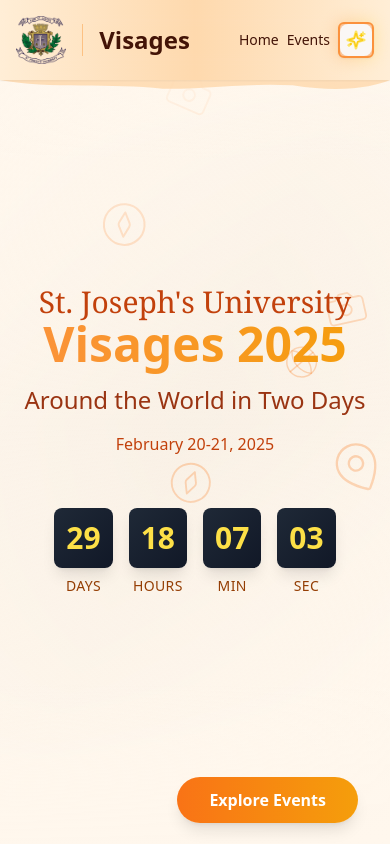
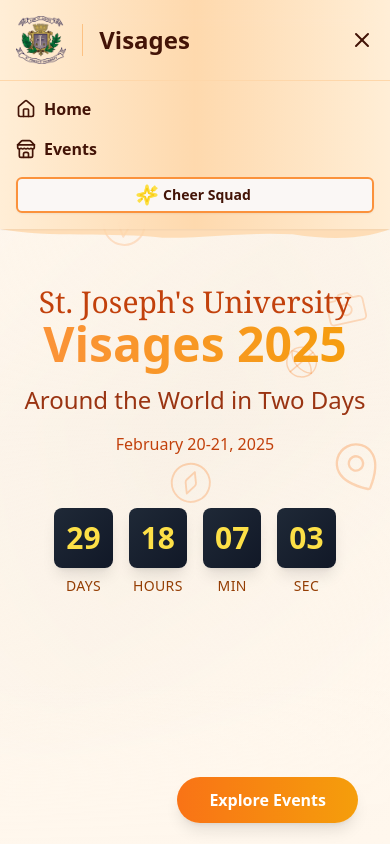
Before and after one commit to ammar-codeable/visages, a React (Vite) app: page / in a window 390 px wide. Both pictures are taken after a click on the button 356 px from the left and 40 px from the top of the page. Shown: the top 844 px of the page. Built offline with nearby package versions, Linux system fonts and the light colour scheme.

Commit message:
feat: implement mobile dropdown menu in Navbar component

```diff
--- a/src/components/Navbar.tsx
+++ b/src/components/Navbar.tsx
@@ -1,8 +1,10 @@
 import SparkleIcon from "@/components/SparkleIcon";
 import { Button } from "@/components/ui/button";
 import { Separator } from "@/components/ui/separator";
-import { motion } from "motion/react";
+import { Home, Menu, Store, X } from "lucide-react";
+import { motion, AnimatePresence } from "motion/react";
 import { Link } from "react-router";
+import { useState } from "react";
 
 const DecorativeBorder = () => (
   <div className="absolute bottom-0 left-0 right-0 translate-y-full">
@@ -30,7 +32,47 @@
   </div>
 );
 
-const Navbar = () => (
+const MobileDropdown = ({ isOpen }: { isOpen: boolean; onClose: () => void }) => (
+  <AnimatePresence>
+    {isOpen && (
+      <motion.div
+        initial={{ opacity: 0, height: 0 }}
+        animate={{ opacity: 1, height: "auto" }}
+        exit={{ opacity: 0, height: 0 }}
+        className="sm:hidden border-t border-orange-200"
+      >
+        <div className="flex flex-col space-y-4 p-4">
+          <Link
+            to="/"
+            className="flex items-center gap-2 text-base font-bold text-orange-950 hover:text-orange-700"
+          >
+            <Home className="h-5 w-5" />
+            Home
+          </Link>
+          <Link
+            to="/events"
+            className="flex items-center gap-2 text-base font-bold text-orange-950 hover:text-orange-700"
+          >
+            <Store className="h-5 w-5" />
+            Events
+          </Link>
+          <Button
+            variant="outline"
+            className="flex items-center justify-center gap-2 border-2 border-orange-400 font-bold text-orange-950 hover:bg-orange-200/60"
+          >
+            <SparkleIcon />
+            Cheer Squad
+          </Button>
+        </div>
+      </motion.div>
+    )}
+  </AnimatePresence>
+);
+
+const Navbar = () => {
+  const [isOpen, setIsOpen] = useState(false);
+
+  return (
     <motion.div
       initial={{ y: -100, opacity: 0 }}
       animate={{ y: 0, opacity: 1 }}
@@ -56,23 +98,26 @@
             </Link>
           </div>
 
-        <div className="flex items-center space-x-2 sm:space-x-8">
-          {["Home", "Events"].map((item) => (
+          {/* Mobile Menu Button */}
+          <button
+            onClick={() => setIsOpen(!isOpen)}
+            className="sm:hidden text-orange-950"
+          >
+            {isOpen ? <X size={24} /> : <Menu size={24} />}
+          </button>
+
+          {/* Desktop Navigation */}
+          <div className="hidden sm:flex items-center space-x-8">
             <Link
-              key={item}
-              to={
-                item === "Home"
-                  ? "/"
-                  : `/${item.toLowerCase().replace(" ", "-")}`
-              }
-              className="relative text-sm font-medium text-orange-950 transition-all hover:text-orange-700 sm:text-base"
+              to="/events"
+              className="relative flex items-center gap-2 text-base font-bold text-orange-950 transition-all hover:text-orange-700 sm:text-lg"
             >
+              <Store className="h-5 w-5" />
               <span className="relative">
-                {item}
+                Events
                 <span className="absolute -bottom-1 left-0 h-0.5 w-0 bg-orange-400 transition-all group-hover:w-full" />
               </span>
             </Link>
-          ))}
             <motion.div
               whileHover={{ scale: 1.05 }}
               whileTap={{ scale: 0.95 }}
@@ -90,8 +135,11 @@
             </motion.div>
           </div>
         </div>
+
+        <MobileDropdown isOpen={isOpen} onClose={() => setIsOpen(false)} />
       </nav>
     </motion.div>
   );
+};
 
 export default Navbar;
```
Lines whose indentation alone changed are shown as unchanged.
